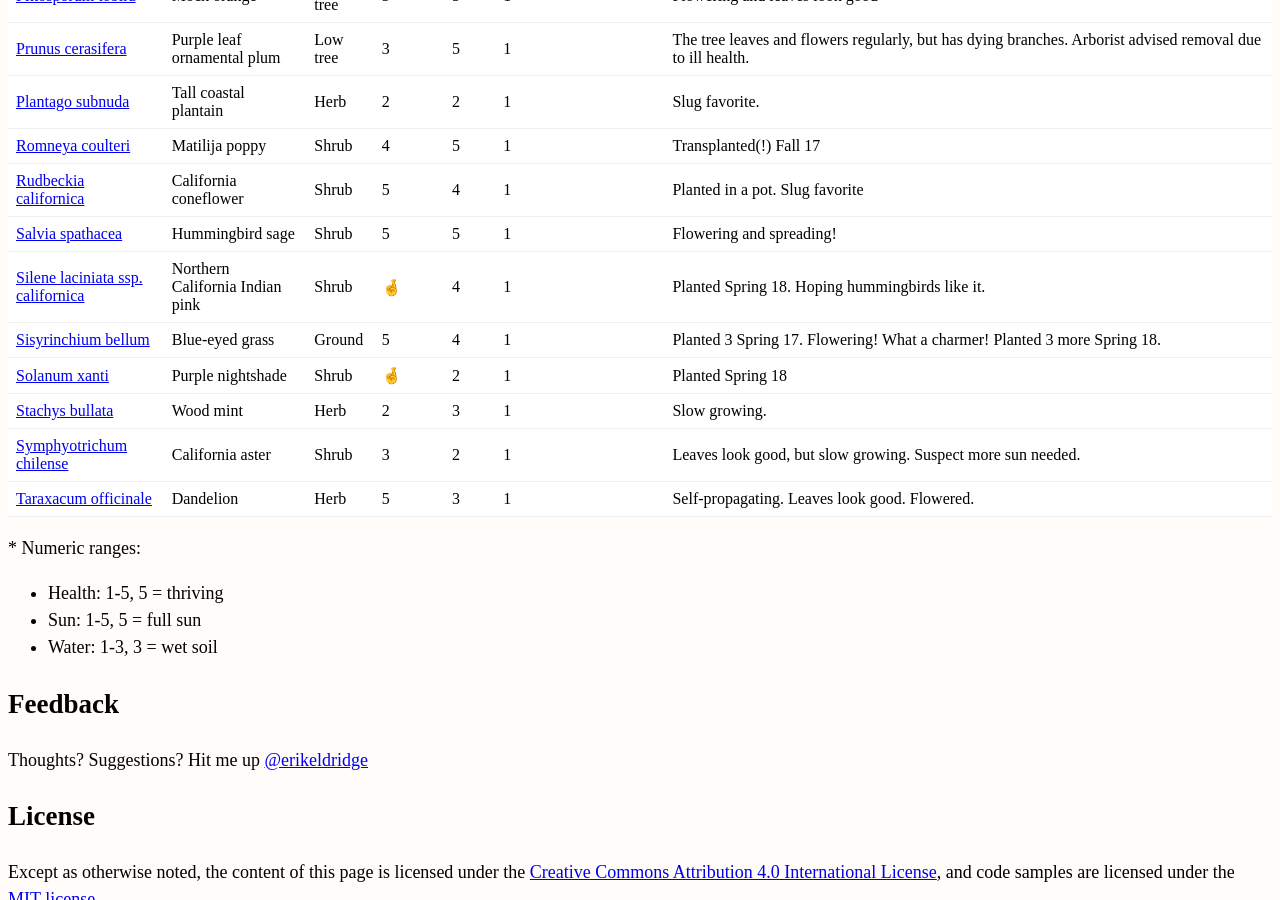
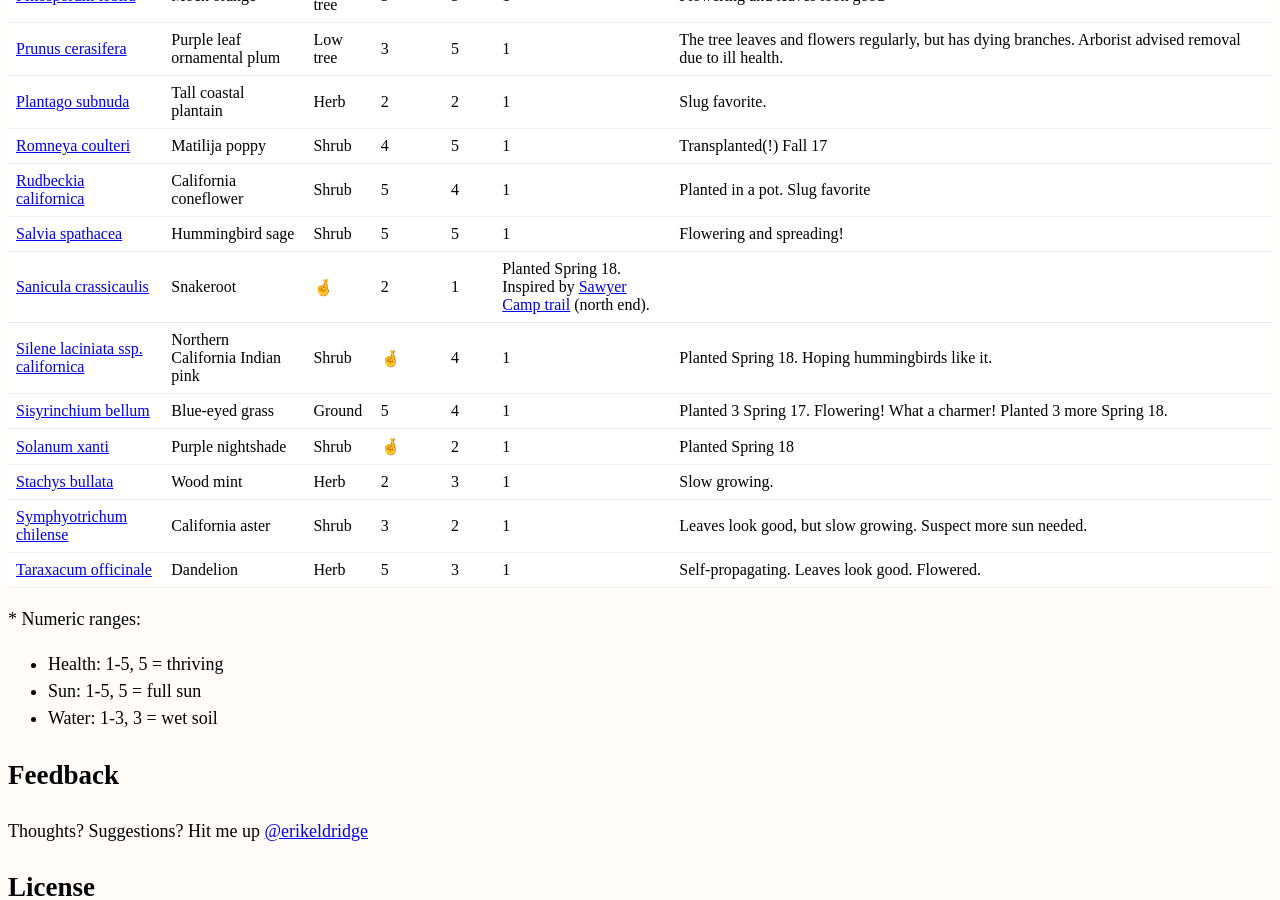
Before and after one commit to erikeldridge/erikeldridge.github.com, a Jekyll site: the page built from _posts/2018-05-22-coastal-sage-scrub-permaculture.md, in a window 1280 px wide and 900 px high, scrolled down 2377 px. Built offline with Jekyll 4.4.1, drawn with Linux system fonts in a browser that asks for light colours; nearby versions of some CDN libraries.

Commit message:
Update from Forestry.io - 2018-05-22-coastal-sage-scrub-permaculture.md

```diff
--- a/_posts/2018-05-22-coastal-sage-scrub-permaculture.md
+++ b/_posts/2018-05-22-coastal-sage-scrub-permaculture.md
@@ -68,6 +68,7 @@ Here are the plants I've tried:
 | [Romneya coulteri](https://www.inaturalist.org/taxa/61946-Romneya-coulteri) | Matilija poppy | Shrub | 4 | 5 | 1 | Transplanted(!) Fall 17 |
 | [Rudbeckia californica](https://www.inaturalist.org/taxa/78896-Rudbeckia-californica) | California coneflower | Shrub | 5 | 4 | 1 | Planted in a pot. Slug favorite |
 |[Salvia spathacea](https://www.inaturalist.org/taxa/64133-Salvia-spathacea)| Hummingbird sage | Shrub | 5 | 5 | 1 | Flowering and spreading! |
+|[Sanicula crassicaulis](https://www.inaturalist.org/taxa/53201-Sanicula-crassicaulis)|Snakeroot|🤞|2|1|Planted Spring 18. Inspired by [Sawyer Camp trail](https://bahiker.com/southbayhikes/sawyercamp.html) (north end).|
 | [Silene laciniata ssp. californica](https://www.inaturalist.org/taxa/62222-Silene-laciniata-californica) | Northern California Indian pink | Shrub | 🤞 | 4 | 1 | Planted Spring 18. Hoping hummingbirds like it. |
 | [Sisyrinchium bellum](https://www.inaturalist.org/taxa/49918-Sisyrinchium-bellum) | Blue-eyed grass | Ground | 5 | 4 | 1 | Planted 3 Spring 17. Flowering! What a charmer! Planted 3 more Spring 18. |
 |[Solanum xanti](https://www.inaturalist.org/taxa/79146-Solanum-xanti)| Purple nightshade | Shrub |🤞|2|1|Planted Spring 18|
```
